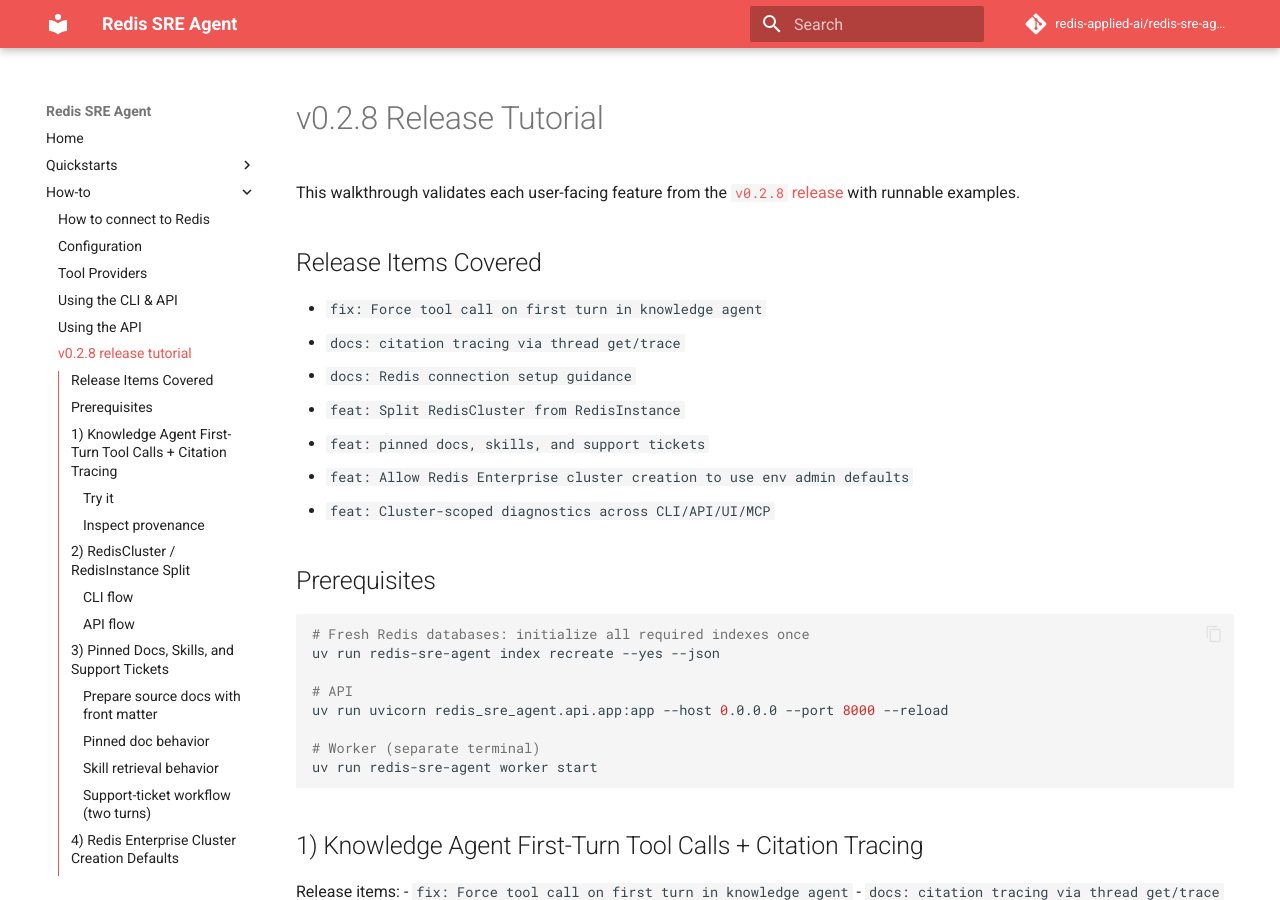
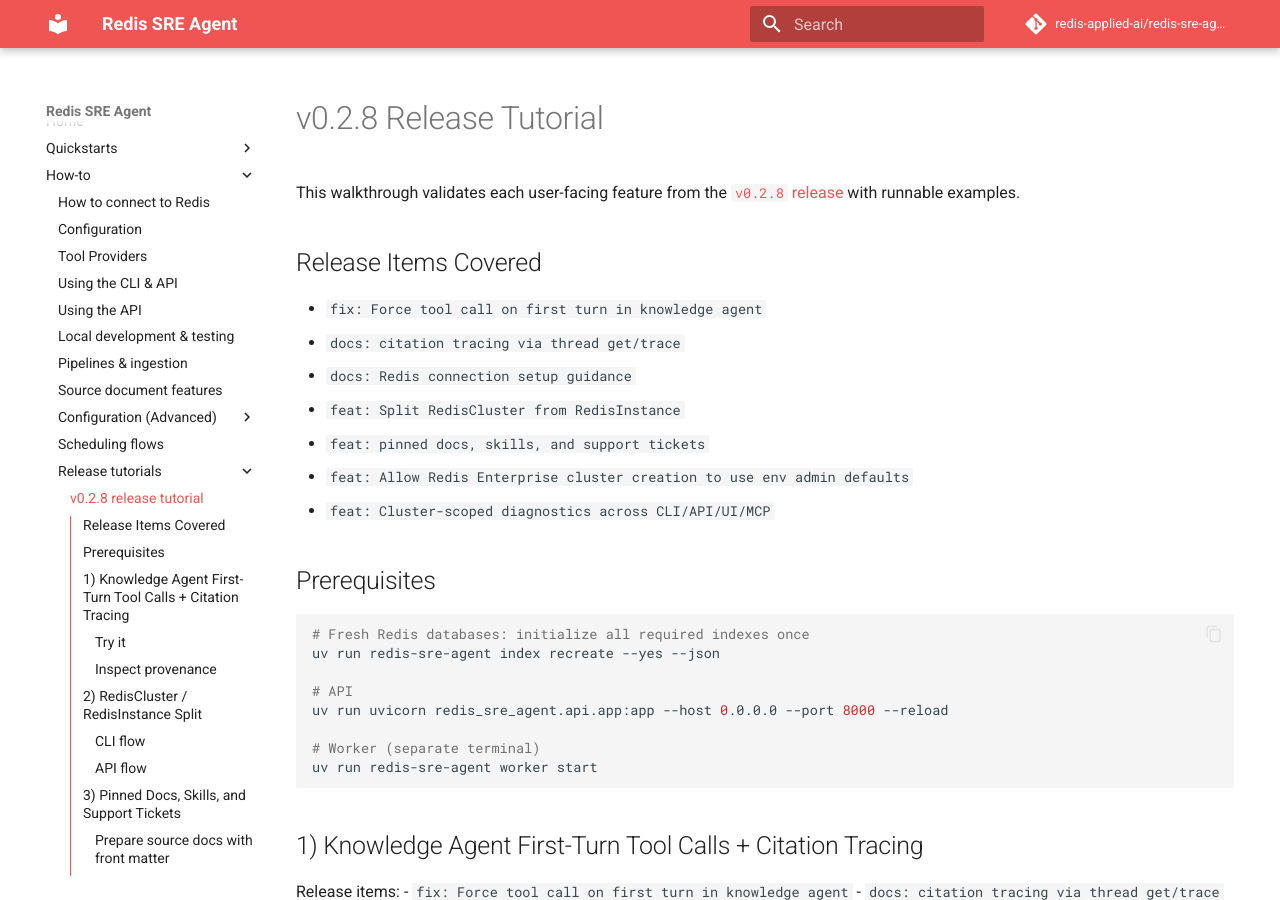
Before and after one commit to redis-applied-ai/redis-sre-agent, an MkDocs documentation site: the page built from docs/how-to/release-tutorials/v0.2.8.md, in a window 1280 px wide and 900 px high. Built offline with MkDocs 1.6.1 and Material for MkDocs 9.7.7, drawn with Linux system fonts in a browser that asks for light colours; comment, search, counter and statistics services are not loaded.

Commit message:
Group release docs under tutorials

```diff
--- a/docs/how-to/release-v0.2.8-tutorial.md
+++ b/docs/how-to/release-tutorials/v0.2.8.md
@@ -274,7 +274,7 @@
 - Env-default credential fallback for enterprise cluster creation in CLI and API
 
 Reference:
-- [How to connect to Redis](./connect-to-redis.md)
+- [How to connect to Redis](../connect-to-redis.md)
 
 ## Known Caveats from Real Validation
 
--- a/mkdocs.yml
+++ b/mkdocs.yml
@@ -47,13 +47,14 @@
       - Tool Providers: how-to/tool-providers.md
       - Using the CLI & API: how-to/cli.md
       - Using the API: how-to/api.md
-      - v0.2.8 release tutorial: how-to/release-v0.2.8-tutorial.md
       - Local development & testing: how-to/local-dev.md
       - Pipelines & ingestion: how-to/pipelines.md
       - Source document features: how-to/source-document-features.md
       - Configuration (Advanced):
           - Encryption: how-to/configuration/encryption.md
       - Scheduling flows: how-to/scheduling-flows.md
+      - Release tutorials:
+          - v0.2.8 release tutorial: how-to/release-tutorials/v0.2.8.md
   - UI (Experimental): ui/experimental.md
   - Concepts:
       - Overview: concepts/core.md
```
